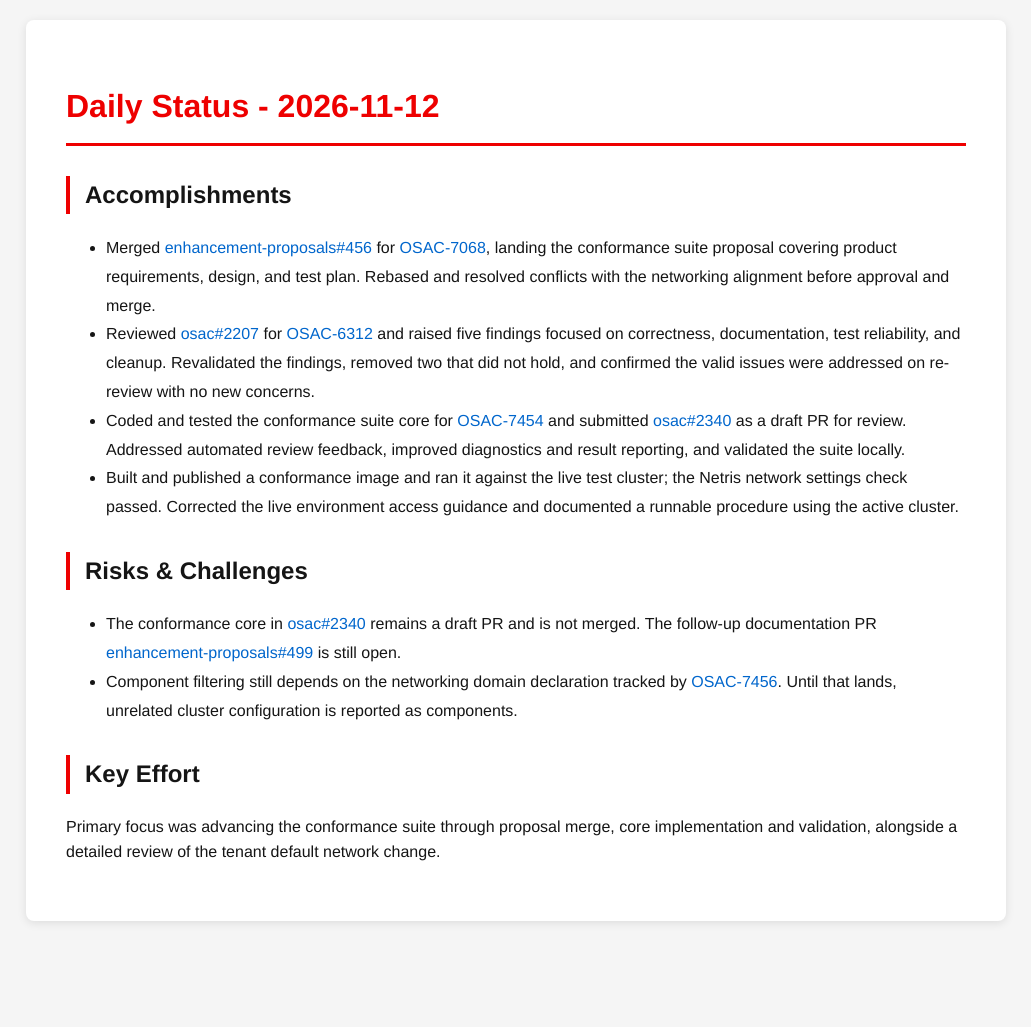
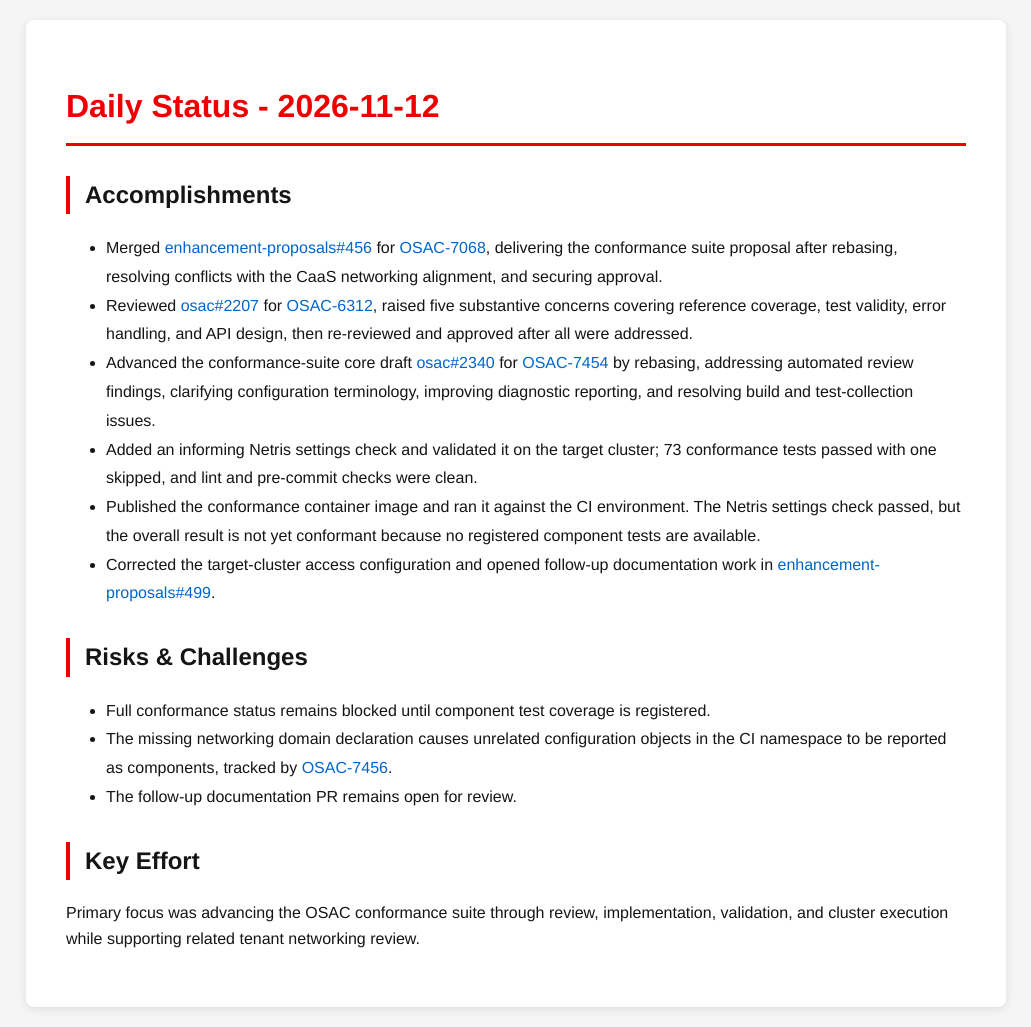
Before and after one commit to tzvatot/daily-status, a Jekyll site: the page built from 2026-11-12.md, in a window 1280 px wide. Shown: the whole page, without its empty margins (124-1155 px from the left). Built offline with Jekyll 4.4.1, drawn with Linux system fonts in a browser that asks for light colours; before the commit the page ends 941 px from its top, so only the background shows below that.

Commit message:
Daily status update - 2026-11-12

```diff
--- a/2026-11-12.md
+++ b/2026-11-12.md
@@ -7,14 +7,17 @@
 # Daily Status - 2026-11-12
 
 ## Accomplishments
-- Merged [enhancement-proposals#456](https://github.com/osac-project/enhancement-proposals/pull/456) for [OSAC-7068](https://redhat.atlassian.net/browse/OSAC-7068), landing the conformance suite proposal covering product requirements, design, and test plan. Rebased and resolved conflicts with the networking alignment before approval and merge.
-- Reviewed [osac#2207](https://github.com/osac-project/osac/pull/2207) for [OSAC-6312](https://redhat.atlassian.net/browse/OSAC-6312) and raised five findings focused on correctness, documentation, test reliability, and cleanup. Revalidated the findings, removed two that did not hold, and confirmed the valid issues were addressed on re-review with no new concerns.
-- Coded and tested the conformance suite core for [OSAC-7454](https://redhat.atlassian.net/browse/OSAC-7454) and submitted [osac#2340](https://github.com/osac-project/osac/pull/2340) as a draft PR for review. Addressed automated review feedback, improved diagnostics and result reporting, and validated the suite locally.
-- Built and published a conformance image and ran it against the live test cluster; the Netris network settings check passed. Corrected the live environment access guidance and documented a runnable procedure using the active cluster.
+- Merged [enhancement-proposals#456](https://github.com/osac-project/enhancement-proposals/pull/456) for [OSAC-7068](https://redhat.atlassian.net/browse/OSAC-7068), delivering the conformance suite proposal after rebasing, resolving conflicts with the CaaS networking alignment, and securing approval.
+- Reviewed [osac#2207](https://github.com/osac-project/osac/pull/2207) for [OSAC-6312](https://redhat.atlassian.net/browse/OSAC-6312), raised five substantive concerns covering reference coverage, test validity, error handling, and API design, then re-reviewed and approved after all were addressed.
+- Advanced the conformance-suite core draft [osac#2340](https://github.com/osac-project/osac/pull/2340) for [OSAC-7454](https://redhat.atlassian.net/browse/OSAC-7454) by rebasing, addressing automated review findings, clarifying configuration terminology, improving diagnostic reporting, and resolving build and test-collection issues.
+- Added an informing Netris settings check and validated it on the target cluster; 73 conformance tests passed with one skipped, and lint and pre-commit checks were clean.
+- Published the conformance container image and ran it against the CI environment. The Netris settings check passed, but the overall result is not yet conformant because no registered component tests are available.
+- Corrected the target-cluster access configuration and opened follow-up documentation work in [enhancement-proposals#499](https://github.com/osac-project/enhancement-proposals/pull/499).
 
 ## Risks & Challenges
-- The conformance core in [osac#2340](https://github.com/osac-project/osac/pull/2340) remains a draft PR and is not merged. The follow-up documentation PR [enhancement-proposals#499](https://github.com/osac-project/enhancement-proposals/pull/499) is still open.
-- Component filtering still depends on the networking domain declaration tracked by [OSAC-7456](https://redhat.atlassian.net/browse/OSAC-7456). Until that lands, unrelated cluster configuration is reported as components.
+- Full conformance status remains blocked until component test coverage is registered.
+- The missing networking domain declaration causes unrelated configuration objects in the CI namespace to be reported as components, tracked by [OSAC-7456](https://redhat.atlassian.net/browse/OSAC-7456).
+- The follow-up documentation PR remains open for review.
 
 ## Key Effort
-Primary focus was advancing the conformance suite through proposal merge, core implementation and validation, alongside a detailed review of the tenant default network change.
+Primary focus was advancing the OSAC conformance suite through review, implementation, validation, and cluster execution while supporting related tenant networking review.
```
